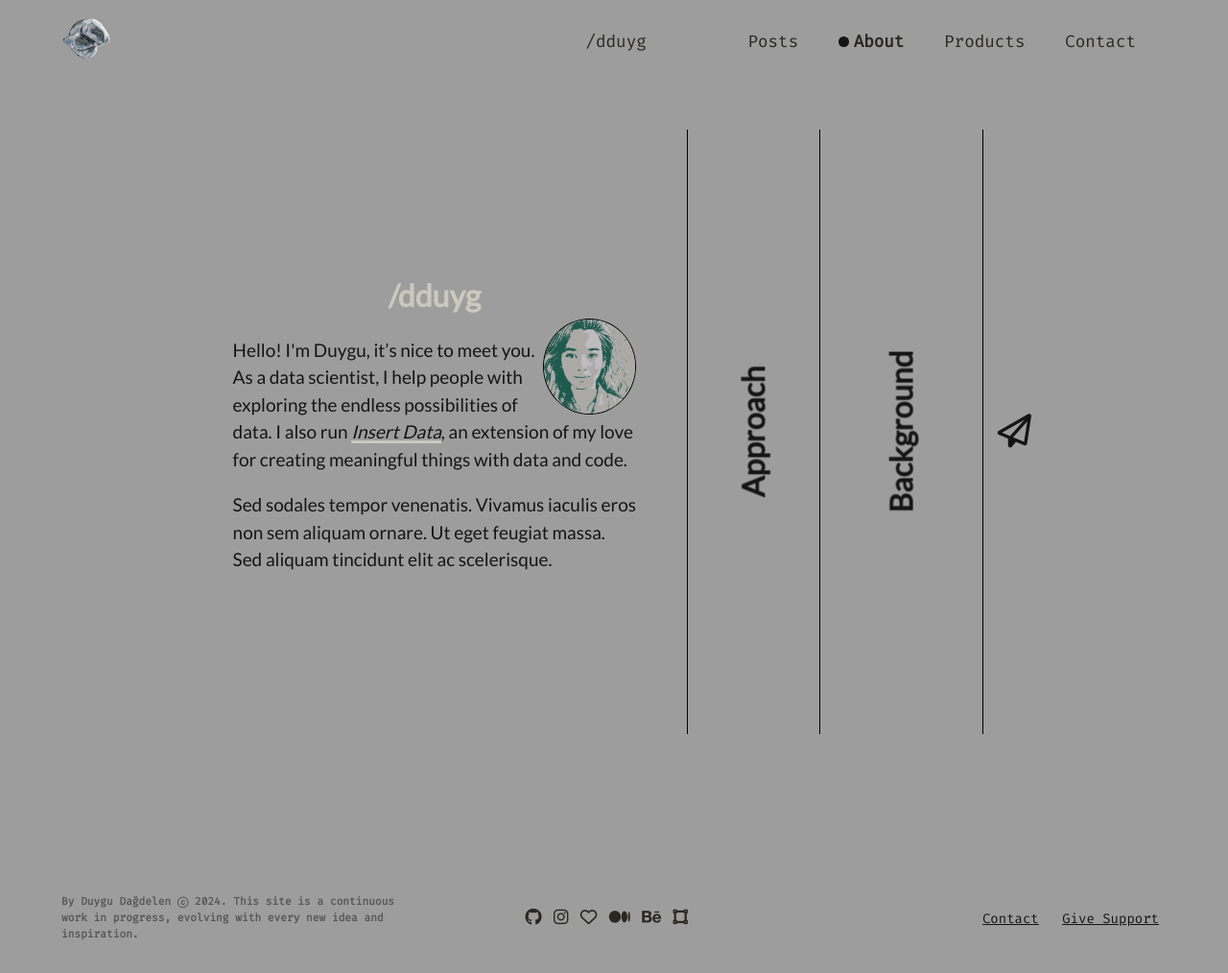
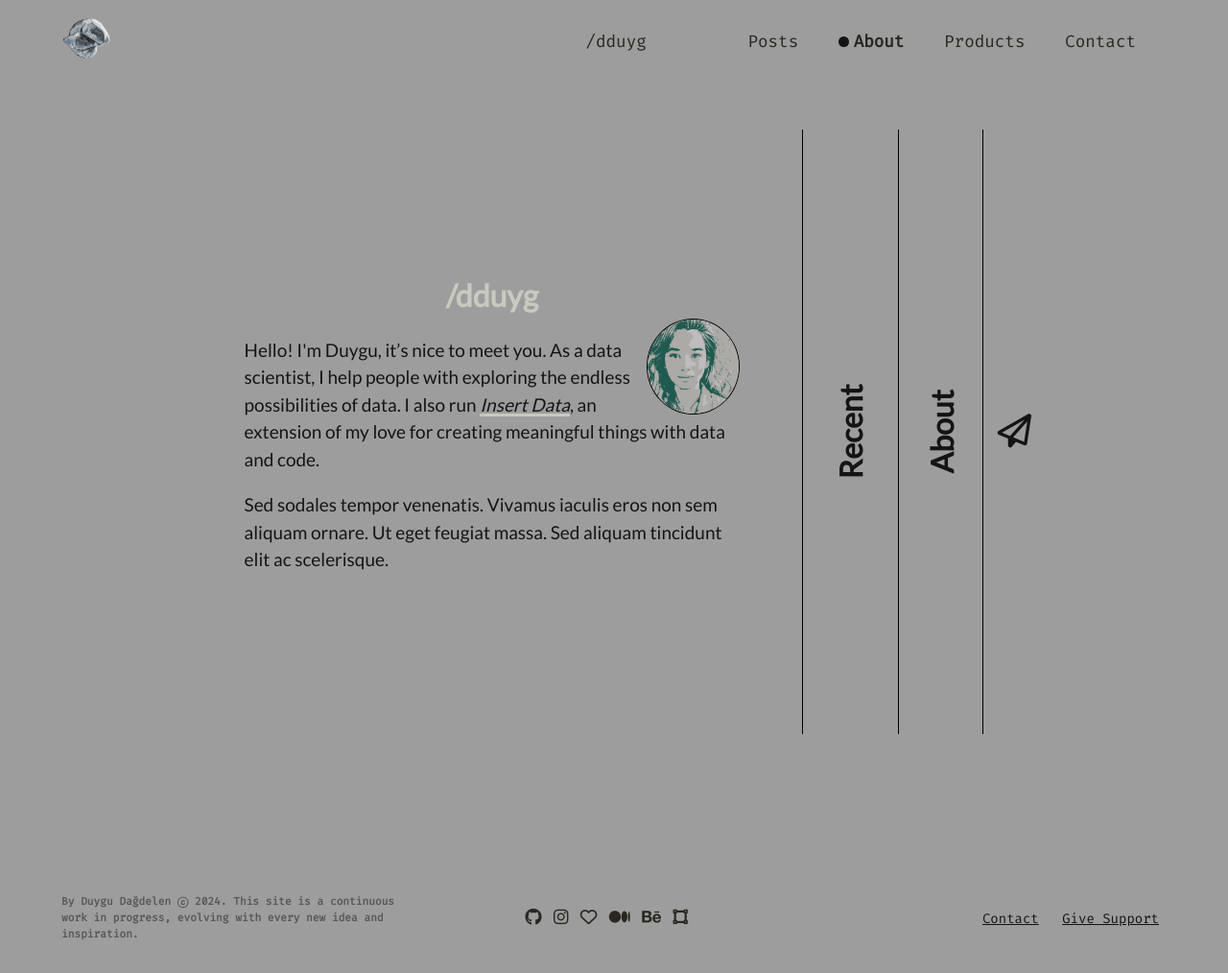
Before and after one commit to dduyg/duuuy, a Jekyll site: the page built from about.html, in a window 1280 px wide. Shown: the whole page at 96% size. Built offline with Jekyll 4.4.1, drawn with Linux system fonts in a browser that asks for light colours; nearby versions of some CDN libraries.

Commit message:
Update about-panel.html

```diff
--- a/_includes/about-panel.html
+++ b/_includes/about-panel.html
@@ -10,14 +10,14 @@
     </div>
   </section>
   <section id="approach" class="panel-inactive">
-    <header>Approach</header>
+    <header>Recent</header>
     <div class="content">
       <p>Lorem ipsum dolor sit amet, consectetur adipiscing elit. Vestibulum sed consectetur mauris, vel consectetur mi. Fusce volutpat lorem id cursus iaculis. Vivamus eget lobortis libero. Sed sodales tempor venenatis. Vivamus iaculis eros non sem aliquam ornare. Ut eget feugiat massa. Morbi condimentum, neque vitae vestibulum hendrerit, tortor metus vulputate augue, ut lacinia turpis sem sed dolor. Sed aliquam tincidunt elit ac scelerisque. Donec eleifend libero nisl, feugiat vulputate enim elementum consequat. Nullam scelerisque lorem fringilla urna ullamcorper consectetur.</p>
       <p>Vestibulum ante ipsum primis in faucibus orci luctus et ultrices posuere cubilia curae; Praesent finibus ac enim vel iaculis. Lorem ipsum dolor sit amet, consectetur adipiscing elit. Phasellus et egestas ante. Nullam ac elementum velit, quis aliquam nisi. Pellentesque cursus eu ligula non semper. Nam pharetra velit sit amet orci tempor fringilla. Donec pretium mattis gravida. Morbi ut leo felis.</p>
     </div>
   </section>
   <section id="background" class="panel-inactive">
-    <header>Background</header>
+    <header>About</header>
     <div class="content">
       <p>Lorem ipsum dolor sit amet, consectetur adipiscing elit. Vestibulum sed consectetur mauris, vel consectetur mi. Fusce volutpat lorem id cursus iaculis. Vivamus eget lobortis libero. Sed sodales tempor venenatis. Vivamus iaculis eros non sem aliquam ornare. Ut eget feugiat massa. Morbi condimentum, neque vitae vestibulum hendrerit, tortor metus vulputate augue, ut lacinia turpis sem sed dolor. Sed aliquam tincidunt elit ac scelerisque. Donec eleifend libero nisl, feugiat vulputate enim elementum consequat. Nullam scelerisque lorem fringilla urna ullamcorper consectetur.</p>
     </div>
```
